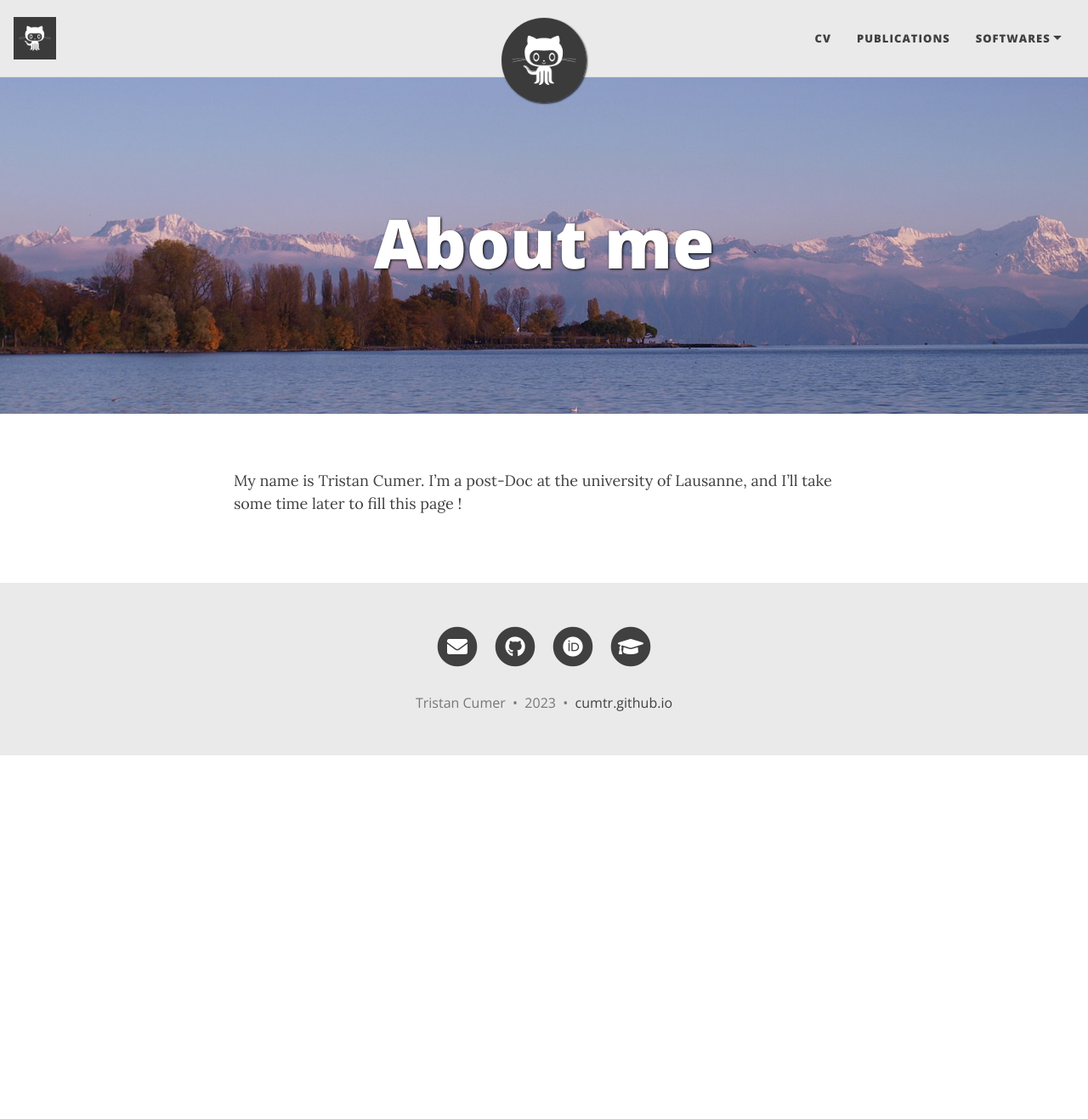
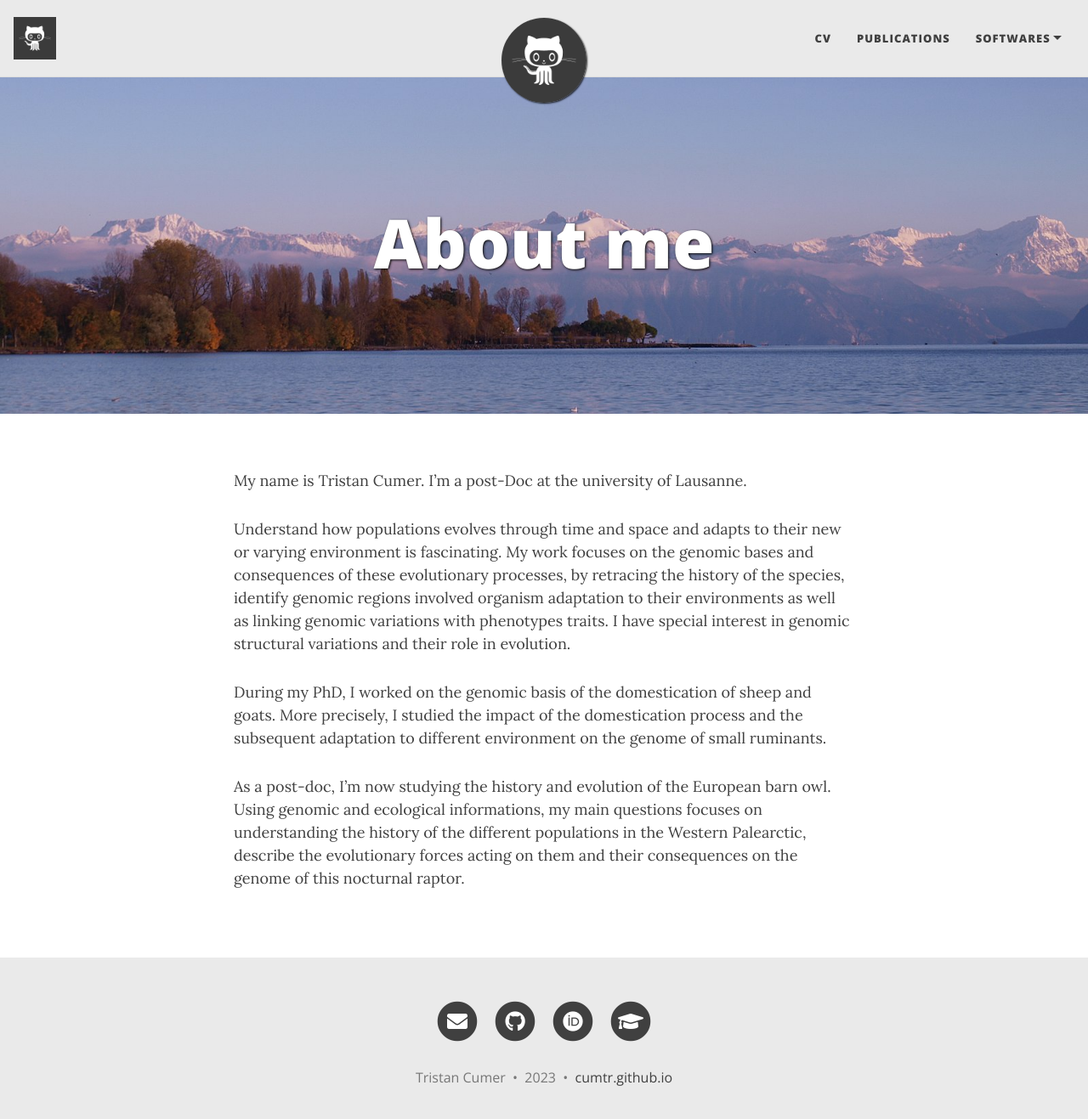
Before and after one commit to cumtr/cumtr.github.io, a Jekyll site: the page built from aboutme.md, in a window 1280 px wide and 1330 px high. Shown: the top 1317 px of the window at 85% size. Built offline with Jekyll 4.4.1, drawn with Linux system fonts in a browser that asks for light colours; nearby versions of some CDN libraries.

Commit message:
Update aboutme.md

```diff
--- a/aboutme.md
+++ b/aboutme.md
@@ -6,4 +6,10 @@ cover-img: /assets/img/LemanAlpes.jpg
 share-img: /assets/img/LemanAlpes.jpg
 ---
 
-My name is Tristan Cumer. I'm a post-Doc at the university of Lausanne, and I'll take some time later to fill this page !
+My name is Tristan Cumer. I'm a post-Doc at the university of Lausanne.
+
+Understand how populations evolves through time and space and adapts to their new or varying environment is fascinating. My work focuses on the genomic bases and consequences of these evolutionary processes, by retracing the history of the species, identify genomic regions involved organism adaptation to their environments as well as linking genomic variations with phenotypes traits. I have special interest in genomic structural variations and their role in evolution.
+
+During my PhD, I worked on the genomic basis of the domestication of sheep and goats. More precisely, I studied the impact of the domestication process and the subsequent adaptation to different environment on the genome of small ruminants.
+
+As a post-doc, I’m now studying the history and evolution of the European barn owl. Using genomic and ecological informations, my main questions focuses on understanding the history of the different populations in the Western Palearctic, describe the evolutionary forces acting on them and their consequences on the genome of this nocturnal raptor.
```
